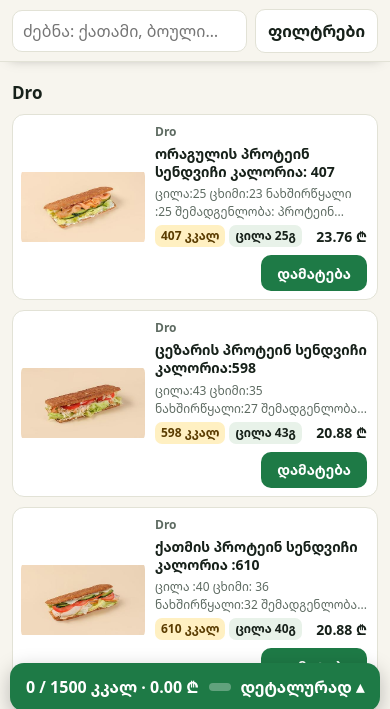
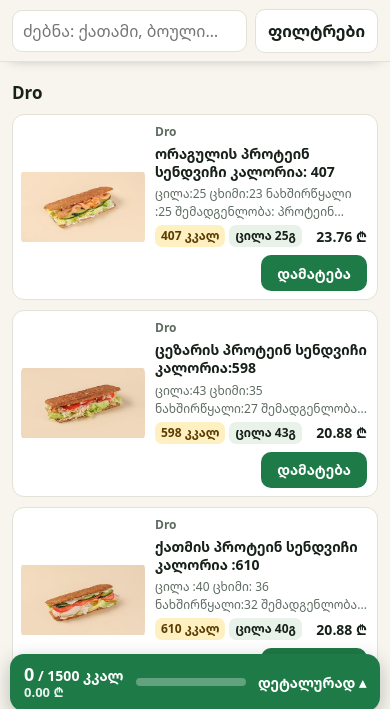
Before and after one commit to liziberishvili/healthy-1500kcal, a plain HTML site: page index.html in a window 390 px wide. Shown: the part 123-832 px from the top of the page. Drawn offline with Linux system fonts and the light colour scheme.

```diff
--- a/index.html
+++ b/index.html
@@ -126,7 +126,12 @@ h2{font-size:20px;margin:26px 0 12px}
  .meta{gap:4px}.b{font-size:12px;padding:2px 6px}.pr{font-size:14px}
  .add{min-height:36px;padding:6px 16px;font-size:14px;margin-top:4px;align-self:flex-end}
  .scrim.on{display:block}
- .mobbar{bottom:max(10px,env(safe-area-inset-bottom))}
+ .mobbar{bottom:max(10px,env(safe-area-inset-bottom));padding:10px 14px;gap:12px;text-align:left}
+ #mbk{display:flex;flex-direction:column;line-height:1.2;white-space:nowrap;font-weight:600;font-size:14px}
+ #mbk b{font-size:18px;font-weight:800}
+ #mbk small{font-size:13px;opacity:.9}
+ .mobbar .m{min-width:24px}
+ .mdet{white-space:nowrap;font-size:14px}
  .tray{padding:14px 14px calc(14px + env(safe-area-inset-bottom))}
  .tray::before{content:"";display:block;width:40px;height:4px;border-radius:9px;background:var(--line);margin:-4px auto 10px}
  .big b{font-size:42px}
@@ -187,7 +192,7 @@ h2{font-size:20px;margin:26px 0 12px}
 </aside>
 </div>
 <div class="scrim" id="scrim"></div>
-<button class="mobbar" id="mobbar"><span id="mbk">0 / 1500</span><span class="m"><i id="mbi" style="width:0"></i></span><span>დეტალურად ▴</span></button>
+<button class="mobbar" id="mobbar"><span id="mbk">0 / 1500</span><span class="m"><i id="mbi" style="width:0"></i></span><span class="mdet">დეტალურად ▴</span></button>
 <div class="toast" id="toast" role="status"></div>
 
 <script>
@@ -232,7 +237,7 @@ function drawTray(){
  $('sums').innerHTML='<span class="b">ცილა '+t.p+'გ</span><span class="b">'+t.u.toFixed(2)+' ₾</span>'+(t.unk?'<span class="b">'+t.unk+' კერძს კალორია არ უწერია</span>':'');
  $('slots').innerHTML=SLOTS.map(([s,l])=>{const rows=tray.map((t,j)=>[t,j]).filter(([t])=>t.s===s);const sk=rows.reduce((a,[t])=>a+(I[t.i]?.k||0),0);
   return '<div class="slot"><h4><span>'+l+'</span><span>'+(rows.length?sk+' კკალ':'')+'</span></h4>'+(rows.length?rows.map(([t,j])=>{const x=I[t.i];if(!x)return'';return '<div class="ti">'+(x.img?'<img src="'+x.img+'" alt="">':'<span class="nimg"></span>')+'<div class="t">'+esc(x.n)+'<small>'+esc(x.v)+' · '+(x.k??'?')+' კკალ · <b>'+x.gel.toFixed(2)+' ₾</b></small><select data-mv="'+j+'" aria-label="გადატანა">'+SLOTS.map(([k,n])=>'<option value="'+k+'"'+(k===s?' selected':'')+'>'+n+'</option>').join('')+'</select></div><button class="x" data-rm="'+j+'" aria-label="წაშლა">×</button></div>'}).join(''):'<div class="empty">ცარიელია</div>')+'</div>'}).join('');
- $('mbk').textContent=t.k+' / '+target+' კკალ · '+t.u.toFixed(2)+' ₾';$('mbi').style.width=pct+'%';
+ $('mbk').innerHTML='<span><b>'+t.k+'</b> / '+target+' კკალ</span><small>'+t.u.toFixed(2)+' ₾</small>';$('mbi').style.width=pct+'%';
  store.set('tray2',tray.map(t=>({key:KEY(I[t.i]),s:t.s})));syncBtns();
 }
 function slotFor(x){if(x.m==='b')return'b';if(x.m==='s')return's';return tray.some(t=>t.s==='l')?'d':'l'}
```
